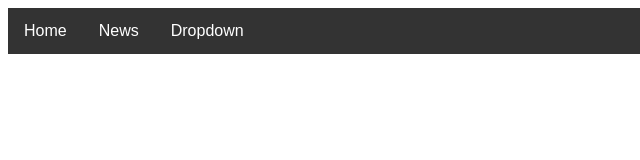
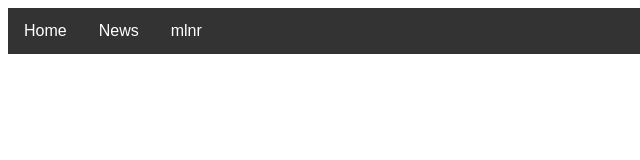
Before and after one commit to mlnr143/nav, a plain HTML site: page index.html in a window 1280 px wide. Shown: the full height of the page, 0-640 px from the left. Drawn offline with Linux system fonts and the light colour scheme.

Commit message:
Update index.html

```diff
--- a/index.html
+++ b/index.html
@@ -11,7 +11,7 @@
   <a href="#home">Home</a>
   <a href="#news">News</a>
   <div class="dropdown">
-    <button class="dropbtn">Dropdown
+    <button class="dropbtn">mlnr
 
     </button>
     <div class="dropdown-content">
```
